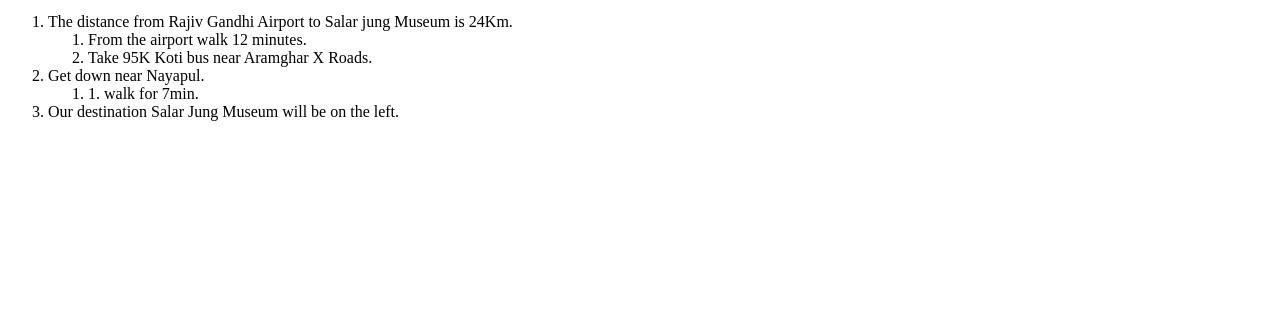
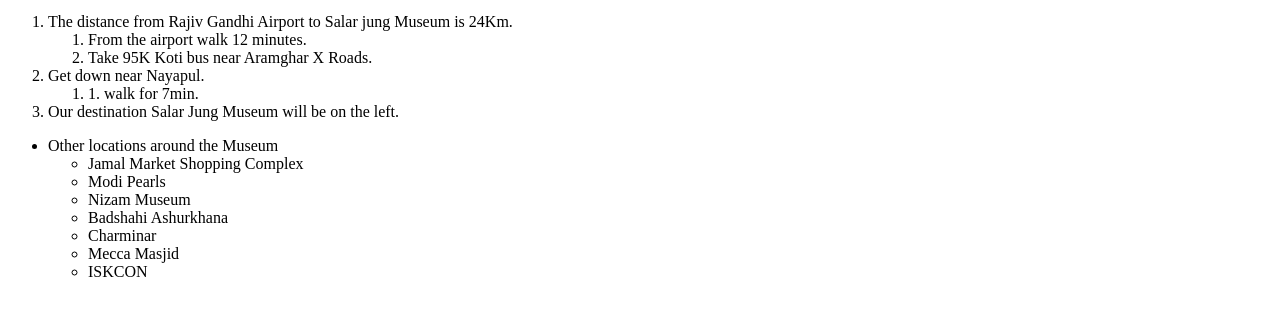
Before and after one commit to 44-563-Web-Apps-F22/44563-webapps-assignment-3-AnnabathinaMounika, a plain HTML site: page index.html in a window 1280 px wide. Shown: the part 319-634 px from the top of the page. Drawn offline with Linux system fonts and the light colour scheme.

Commit message:
Modified index.html with the provided unordered list instructions

```diff
--- a/index.html
+++ b/index.html
@@ -1,11 +1,13 @@
 <!DOCTYPE html>
 <html lang="en">
+
 <head>
     <meta charset="UTF-8">
     <meta http-equiv="X-UA-Compatible" content="IE=edge">
     <meta name="viewport" content="width=device-width, initial-scale=1.0">
     <title>MounikaPage</title>
 </head>
+
 <body>
     <h1> Mounika Annabathina </h1>
     <h6>My favorite Museum to visit is Salar Jung Museum</h6>
@@ -29,5 +31,19 @@
         </ol>
         <li> Our destination Salar Jung Museum will be on the left.</li>
     </ol>
+    <ul>
+        <li> Other locations around the Museum</li>
+            <ul>
+                <li> Jamal Market Shopping Complex </li>
+                <li> Modi Pearls </li>
+                <li>  Nizam Museum </li>
+                <li>  Badshahi Ashurkhana </li>
+                <li> Charminar </li>
+                <li> Mecca Masjid </li>
+                <li> ISKCON  </li>
+            </ul>
+        </li>
+    </ul>
 </body>
+
 </html>
```
Lines whose indentation alone changed are shown as unchanged.
